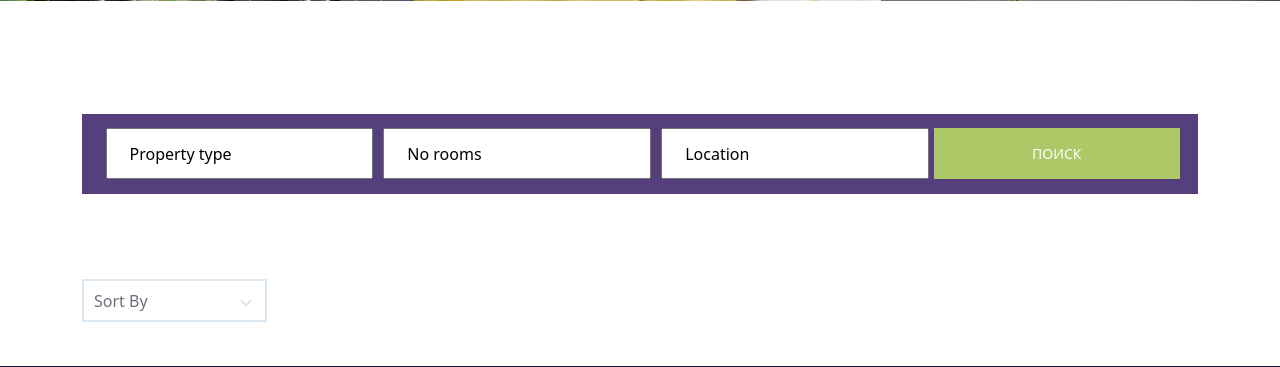
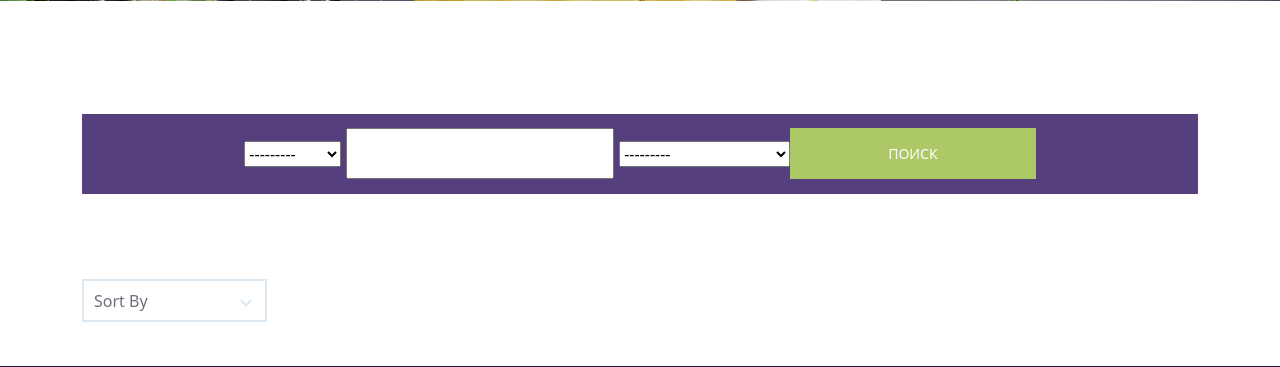
Before and after one commit to tvoiugas/GetHome, a Django app: page /listing/ in a window 1280 px wide. Shown: the part 299-666 px from the top of the page. Run offline with Django 4.2, Linux system fonts and the light colour scheme; data that the repository does not hold is empty; some libraries are stand-ins or nearby versions.

Commit message:
сделал фильтры

```diff
--- a/estates/filters.py
+++ b/estates/filters.py
@@ -60,9 +60,10 @@
 class EstateFilter(django_filters.FilterSet):
     tags = django_filters.ModelMultipleChoiceFilter(
         label='тег', field_name="tags", queryset=Tag.objects.all(), widget=django_filters.widgets.LinkWidget)
-    estate_type = django_filters.ChoiceFilter(choices=ESTATE_TYPE_CHOICES_FILTER)
-    location = django_filters.ChoiceFilter(choices=TOWNS_CHOICES_FILTER)
+    estate_type = django_filters.ChoiceFilter(choices=Estate.ESTATE_TYPE_CHOICES)
+    location = django_filters.ChoiceFilter(choices=Estate.TOWNS_CHOICES)
+    bedrooms = django_filters.NumberFilter(field_name='details__bedrooms')
 
     class Meta:
-        model = Tag
-        fields = []
+        model = Estate
+        fields = ['estate_type', 'location', 'bedrooms','tags']
--- a/templates/estates/estate_list.html
+++ b/templates/estates/estate_list.html
@@ -19,9 +19,9 @@
 					<div class="col">
 						<div class="search-container">
 							<div class="search-form">
-								<input name="type" type="text" class="listing-input" placeholder="Property type">
-								<input name="no-rooms" type="text" class="listing-input" placeholder="No rooms">
-								<input name="location" type="text" class="listing-input" placeholder="Location">
+								{% render_field f.form.estate_type class="listing-input" placeholder="Property type" %}
+								{% render_field f.form.bedrooms class="listing-input" type='text' %}
+								{% render_field f.form.location class="listing-input" type='text' %}
 								<button class="listing-btn" type="submit" name="submit">ПОИСК</button>
 							</div>
 							{% comment %} <div class="search-buttons">
```
